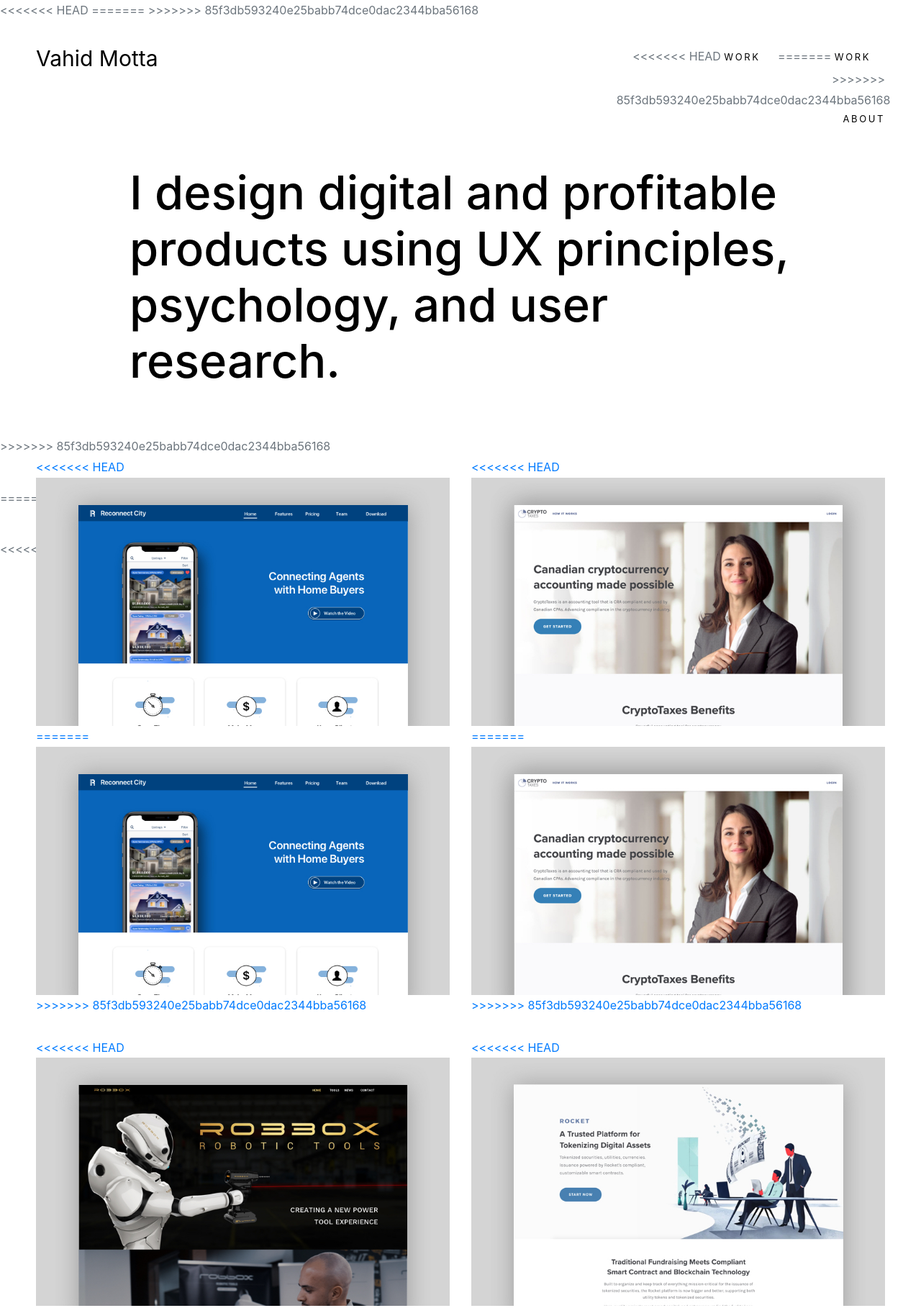
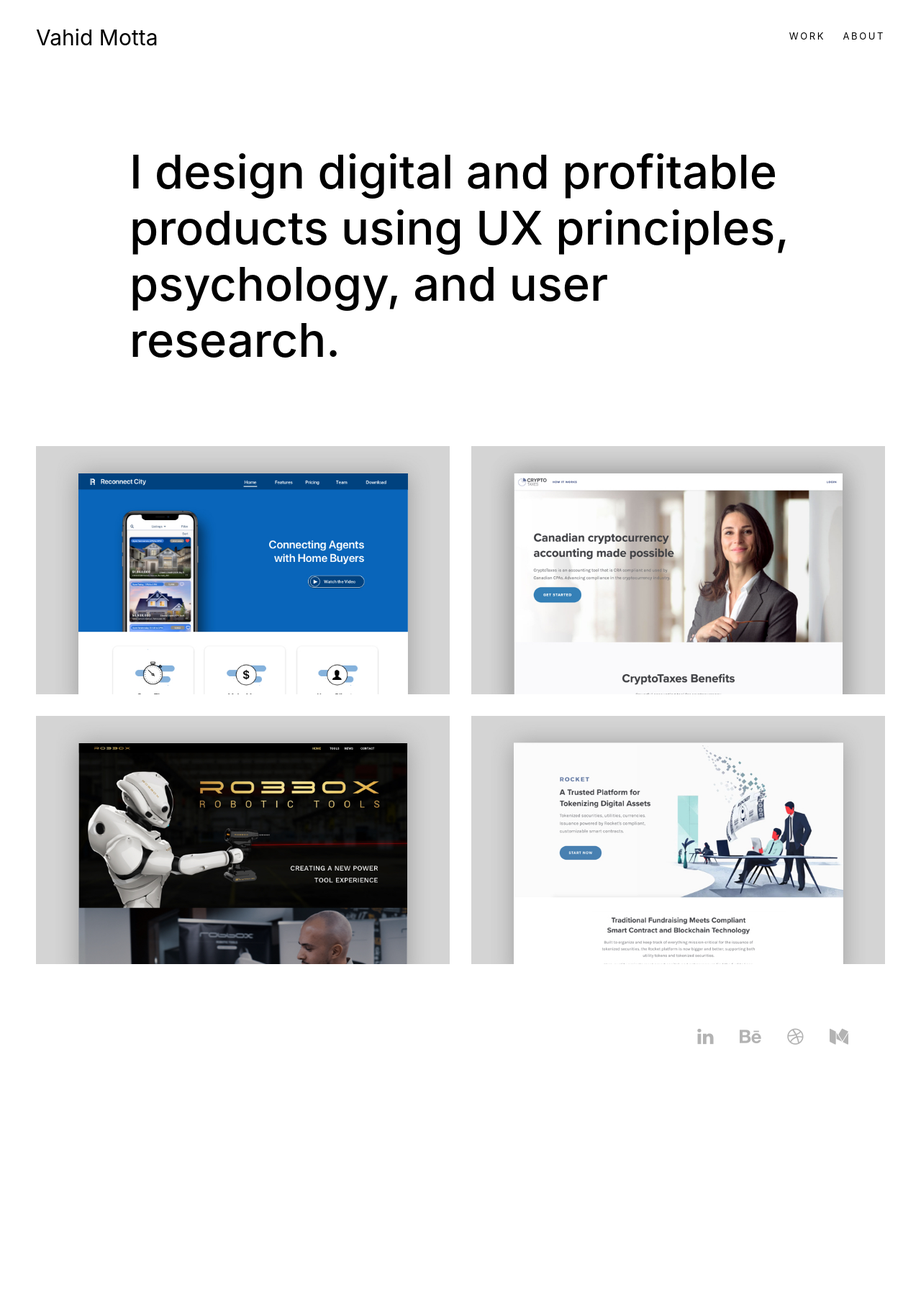
Before and after one commit to vahidmotta/web, a plain HTML site: page index.html in a window 1280 px wide. Shown: the top 1818 px of the page at 72% size. After the commit the page ends 1513 px from the top, so only its background shows below. Drawn offline with nearby package versions, Linux system fonts and the light colour scheme.

Commit message:
no message

```diff
--- a/index.html
+++ b/index.html
@@ -3,11 +3,8 @@
     <meta charset="utf-8">
     <meta name="viewport" content="width=device-width, initial-scale=1, shrink-to-fit=no">
     <title>Vahid Motta &mdash; UX Designer — Vahid Motta</title>
-<<<<<<< HEAD
-=======
     <meta name="keywords" content="UX,UI,Designer,Researcher,Vancouver"/>
     <meta name="description" content="UX designer specialized in building digital products in web and app"/>
->>>>>>> 85f3db593240e25babb74dce0dac2344bba56168
     <link rel="stylesheet" href="css/bootstrap.min.css">
     <link rel="stylesheet" href="https://maxcdn.bootstrapcdn.com/bootstrap/4.0.0/css/bootstrap.min.css" integrity="sha384-Gn5384xqQ1aoWXA+058RXPxPg6fy4IWvTNh0E263XmFcJlSAwiGgFAW/dAiS6JXm" crossorigin="anonymous">
     <link rel="stylesheet" href="css/aos.min.css">
@@ -37,11 +34,7 @@
             <nav class="templateux-menu js-templateux-menu" role="navigation">
               <ul class="list-unstyled">
                 <li class="d-md-none d-block active"><a href="index.html" class="animsition-link">Home</a></li>
-<<<<<<< HEAD
-                <li><a href="index.html#portfolio" class="animsition-link">Work</a></li>
-=======
                 <li><a href="index.html" class="animsition-link">Work</a></li>
->>>>>>> 85f3db593240e25babb74dce0dac2344bba56168
                 <li><a href="about.html" class="animsition-link">About</a></li>
               </ul>
             </nav>
@@ -62,21 +55,13 @@
     </section>
     <!-- END templateux-hero -->
 
-<<<<<<< HEAD
     <section class="templateux-portfolio-overlap mb-5" id="next portfolio">
-=======
-    <section class="templateux-portfolio-overlap mb-5" id="next">
->>>>>>> 85f3db593240e25babb74dce0dac2344bba56168
       <div class="container-fluid">
         <div class="row">
           <div class="col-md-6" data-aos="fade-up">
             <a class="project animsition-link" href="reconnect-city.html">
               <figure>
-<<<<<<< HEAD
-                <img src="images/img_1.jpg" alt="Free Template" class="img-fluid">
-=======
                 <img src="images/img_1.jpg" alt="Reconnect City website" class="img-fluid">
->>>>>>> 85f3db593240e25babb74dce0dac2344bba56168
               </figure>
               <div class="project-hover">
                 <div class="project-hover-inner">
@@ -89,11 +74,7 @@
           <div class="col-md-6" data-aos="fade-up" data-aos-delay="100">
             <a class="project animsition-link" href="cryptotaxes.html">
               <figure>
-<<<<<<< HEAD
-                <img src="images/img_2.jpg" alt="Free Template" class="img-fluid">
-=======
                 <img src="images/img_2.jpg" alt="CryptoTaxes Website" class="img-fluid">
->>>>>>> 85f3db593240e25babb74dce0dac2344bba56168
               </figure>
               <div class="project-hover">
                 <div class="project-hover-inner">
@@ -112,11 +93,7 @@
           <div class="col-md-6" data-aos="fade-up">
             <a class="project animsition-link" href="robbox.html">
               <figure>
-<<<<<<< HEAD
-                <img src="images/img_3.jpg" alt="Free Template" class="img-fluid">
-=======
                 <img src="images/img_3.jpg" alt="Robbox website" class="img-fluid">
->>>>>>> 85f3db593240e25babb74dce0dac2344bba56168
               </figure>
               <div class="project-hover">
                 <div class="project-hover-inner">
@@ -129,11 +106,7 @@
           <div class="col-md-6" data-aos="fade-up" data-aos-delay="100">
             <a class="project animsition-link" href="rocket.html">
               <figure>
-<<<<<<< HEAD
-                <img src="images/img_4.jpg" alt="Free Template" class="img-fluid">
-=======
                 <img src="images/img_4.jpg" alt="Rocket Website" class="img-fluid">
->>>>>>> 85f3db593240e25babb74dce0dac2344bba56168
               </figure>
               <div class="project-hover">
                 <div class="project-hover-inner">
```
Also changed, not shown: cryptotaxes.html (+0 -15 lines), reconnect-city.html (+0 -20 lines), robbox.html (+0 -12 lines), rocket.html (+0 -26 lines).
